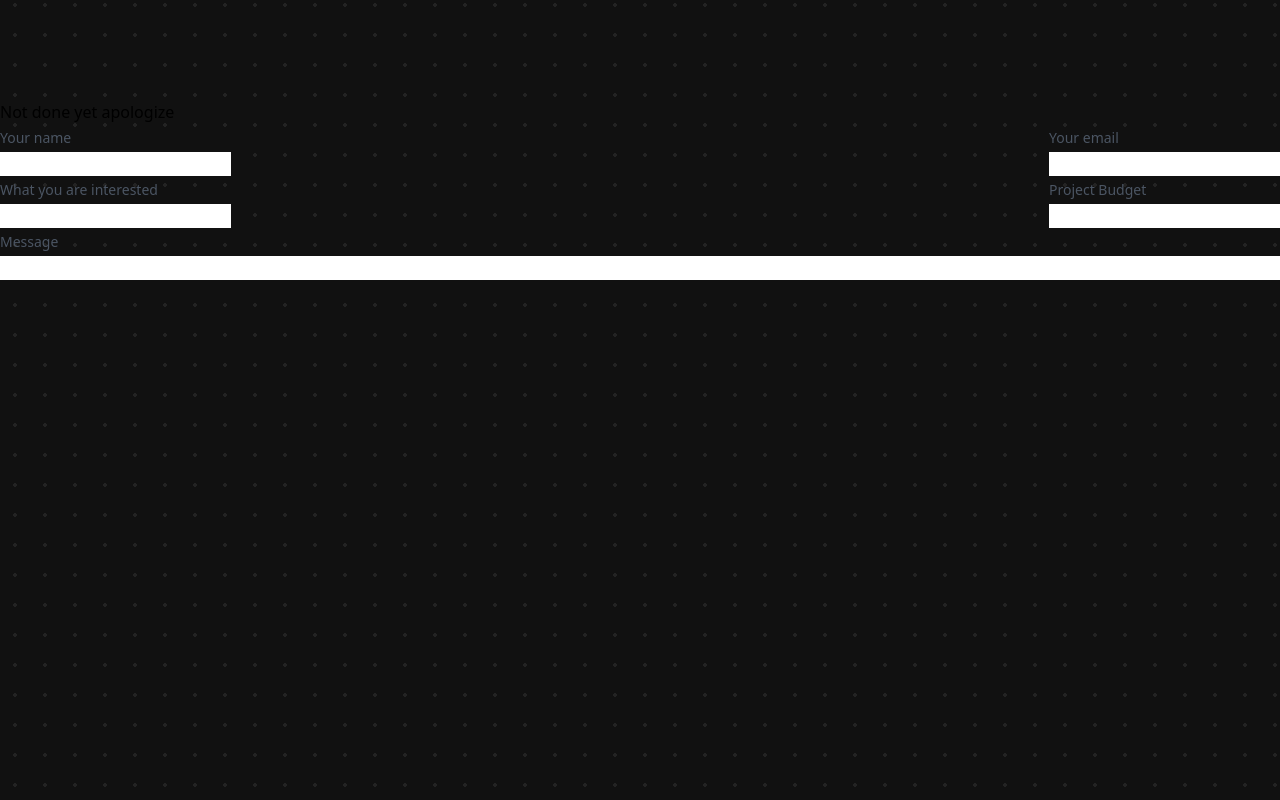
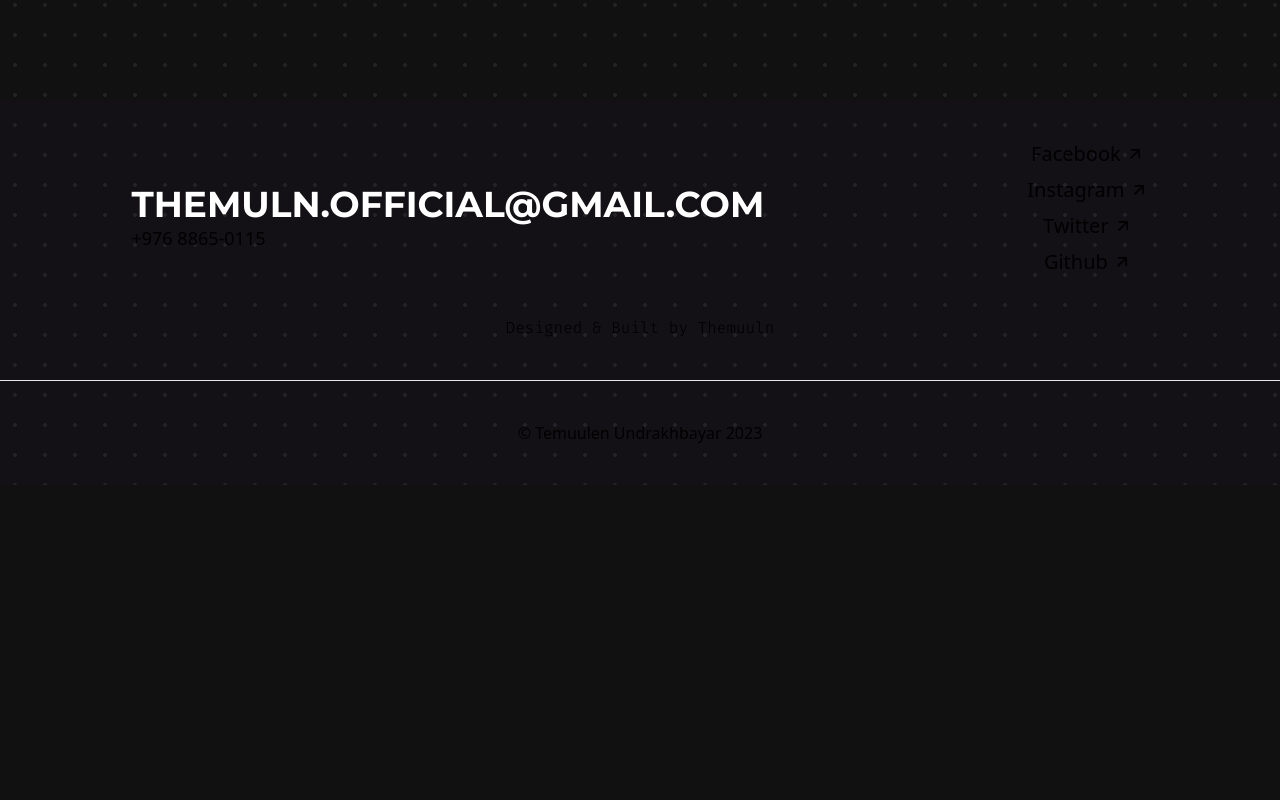
Before and after one commit to themuuln/final-portfolio, a Next.js app: page / in a window 1280 px wide. Shown: the part 3100-3900 px from the top of the page. After the commit the page ends 3585 px from the top, so only its background shows below. Built offline with nearby package versions, Linux system fonts and the light colour scheme; a web font is replaced by a local one.

Commit message:
contactSection removed

```diff
--- a/app/page.tsx
+++ b/app/page.tsx
@@ -81,7 +81,7 @@ export default function Home() {
             <HeaderSection />
             <HeroSection />
             <MainSection />
-            <ContactSection />
+            {/* <ContactSection /> */}
             <FooterSection />
             {/* </m.div> */}
           </HoverTypeContext.Provider>
```
